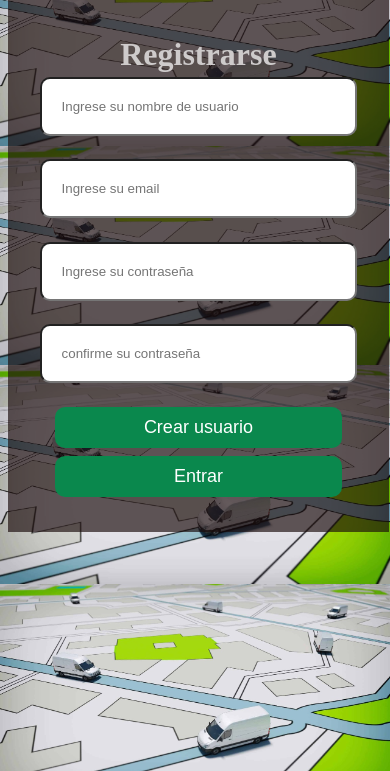
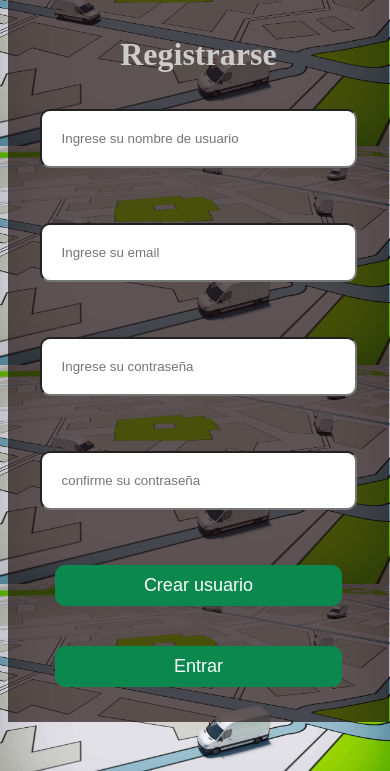
Before and after one commit to lucasmoreyra1/applogic, a PHP site: page /signup.php in a window 390 px wide. Shown: the part 73-844 px from the top of the page. Run offline with PHP 8.4, Linux system fonts and the light colour scheme.

Commit message:
Update media query

```diff
--- a/php-login/assets/css/style.css
+++ b/php-login/assets/css/style.css
@@ -131,7 +131,7 @@ header span{
 		border-radius: 0px;
 	}
 	.caja input {
-		margin-top: 1%;
+		margin-top: 10%;
 	}
 	.logogps {
 		width: 50px;
```
